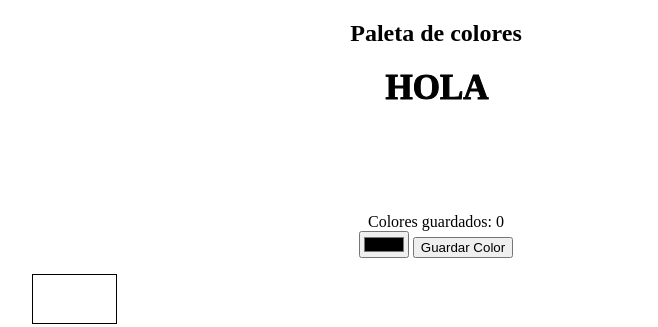
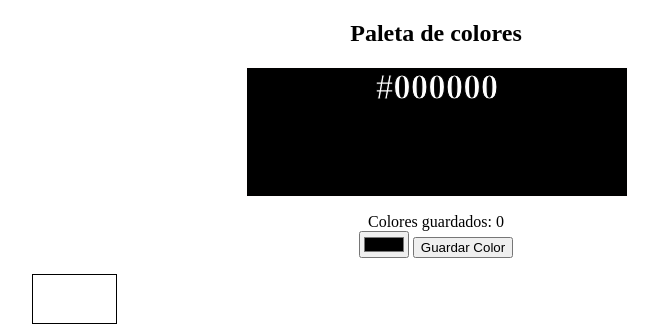
Before and after one commit to Rafaelalon0509/color-picker-, a plain HTML site: page inswx.html in a window 1280 px wide. Shown: the whole page, without its empty margins (204-862 px from the left). Drawn offline with Linux system fonts and the light colour scheme.

Commit message:
Update inswx.html

```diff
--- a/inswx.html
+++ b/inswx.html
@@ -16,6 +16,6 @@
       <button id="saveButton">Guardar Color</button>
     </div>
     <div id="colorPalettes"></div>
-    <script src="script/script.js"></script>
+    <script src="script.js"></script>
   </body>
 </html>
```
